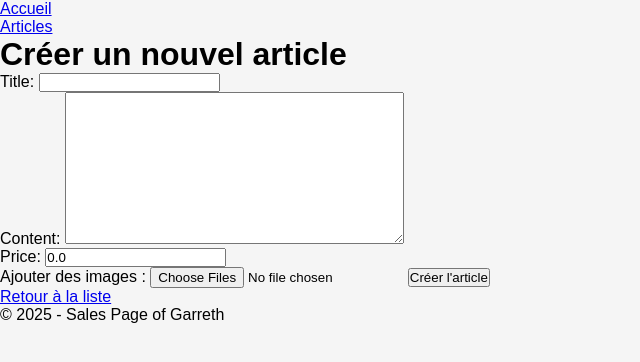
After one commit to gverhelp/salesPageApp, a Django app: page /articles/create/ in a window 1280 px wide. The commit adds this page. Shown: the top 362 px of the page, without its empty margins (0-640 px from the left). Run offline with Django 5.2, Linux system fonts and the light colour scheme.

Commit message:
CRUD views

```diff
--- /dev/null
+++ b/app/salesPage/forms.py
@@ -0,0 +1,8 @@
+from django import forms
+from .models import Article, ArticleImage
+
+
+class ArticleForm(forms.ModelForm):
+    class Meta:
+        model = Article
+        fields = ['title', 'content', 'price']
--- /dev/null
+++ b/app/salesPage/templates/articles/article_create.html
@@ -0,0 +1,20 @@
+{% extends 'base.html' %}
+
+{% block title %}Créer un Article{% endblock %}
+
+{% block content %}
+    <h1>Créer un nouvel article</h1>
+    <form method="POST" enctype="multipart/form-data">
+        {% csrf_token %}
+
+        <!-- ✅ Formulaire de l'article -->
+        {{ article_form.as_p }}
+
+        <!-- ✅ Formulaire pour les images -->
+        <label for="id_image">Ajouter des images :</label>
+        <input type="file" name="image" id="id_image" multiple>
+
+        <button type="submit">Créer l'article</button>
+    </form>
+    <a href="{% url 'article_list' %}">Retour à la liste</a>
+{% endblock %}
--- a/app/salesPage/templates/articles/article_list.html
+++ b/app/salesPage/templates/articles/article_list.html
@@ -1,6 +1,6 @@
 {% extends 'base.html' %}
 
-{% block title %}Liste des Articles{% endblock %}
+{% block title %} Liste des articles {% endblock %}
 
 {% block content %}
     <h1>Articles</h1>
--- a/app/salesPage/urls.py
+++ b/app/salesPage/urls.py
@@ -17,10 +17,13 @@ Including another URLconf
 from django.conf import settings
 from django.conf.urls.static import static
 from django.urls import path
-from salesPage.views import home, article_list, article_detail
+from salesPage.views import home, article_list, article_detail, article_delete, article_update, article_create
 
 urlpatterns = [
     path('', home, name='home'),
     path('articles/', article_list, name='article_list'),
     path('articles/<int:article_id>/', article_detail, name='article_detail'),
+    path('articles/<int:article_id>/delete/', article_delete, name='article_delete'),
+    path('articles/<int:article_id>/update/', article_update, name='article_update'),
+    path('articles/create/', article_create, name='article_create'),
 ] + static(settings.MEDIA_URL, document_root=settings.MEDIA_ROOT)
--- a/app/salesPage/views.py
+++ b/app/salesPage/views.py
@@ -1,14 +1,71 @@
-from django.shortcuts import render, get_object_or_404
-from .models import Article
+from django.shortcuts import render, get_object_or_404, redirect
+from .models import Article, ArticleImage
+from .forms import ArticleForm
 
 # Create your views here.
 def home(request):
     return render(request, 'base.html')
 
+
 def article_list(request):
     articles = Article.objects.all()
     return render(request, 'articles/article_list.html', {'articles': articles})
 
+
 def article_detail(request, article_id):
     article = get_object_or_404(Article, id=article_id)
     return render(request, 'articles/article_detail.html', {'article': article})
+
+
+def article_delete(request, article_id):
+
+    article = get_object_or_404(Article, id=article_id)
+
+    if request.method == 'POST':
+        article.delete()
+        return redirect('article_list')
+
+    return render(request, 'articles/article_delete.html', {'article': article})
+
+
+def article_update(request, article_id):
+
+    article = get_object_or_404(Article, id=article_id)
+    # images = article.images.all()
+
+    if request.method == 'POST':
+        form = ArticleForm(request.POST, request.FILES, instance=article)
+
+        files = request.FILES.getlist('image')
+
+        if form.is_valid():
+            form.save()
+
+            for file in files:
+                ArticleImage.objects.create(article=article, image=file)
+
+            return redirect('article_detail', article_id=article.id)
+    else:
+        form = ArticleForm(instance=article)
+
+    return render(request, 'articles/article_update.html', {'form': form, 'article': article})
+
+
+def article_create(request):
+    if request.method == 'POST':
+        article_form = ArticleForm(request.POST)
+
+        files = request.FILES.getlist('image')
+
+        if article_form.is_valid():
+            article = article_form.save()
+
+            for file in files:
+                ArticleImage.objects.create(article=article, image=file)
+
+            return redirect('article_list')  # Rediriger vers la liste des articles
+
+    else:
+        article_form = ArticleForm()
+
+    return render(request, 'articles/article_create.html', {'article_form': article_form})
--- a/app/static/css/styles.css
+++ b/app/static/css/styles.css
@@ -2,5 +2,19 @@
     margin: 0;
     padding: 0;
     box-sizing: border-box;
-    background-color: beige;
 }
+
+body {
+    font-family: Arial, sans-serif;
+    background-color: #f5f5f5;
+    margin: 0;
+    padding: 0;
+}
+
+.article {
+    background: white;
+    padding: 15px;
+    margin: 10px 0;
+    border-radius: 5px;
+    box-shadow: 2px 2px 10px rgba(0, 0, 0, 0.1);
+}
```
Also changed, not shown: app/salesPage/admin.py (+11 -2 lines), app/salesPage/templates/articles/article_delete.html (added, +12 -0 lines), app/salesPage/templates/articles/article_update.html (added, +15 -0 lines).
